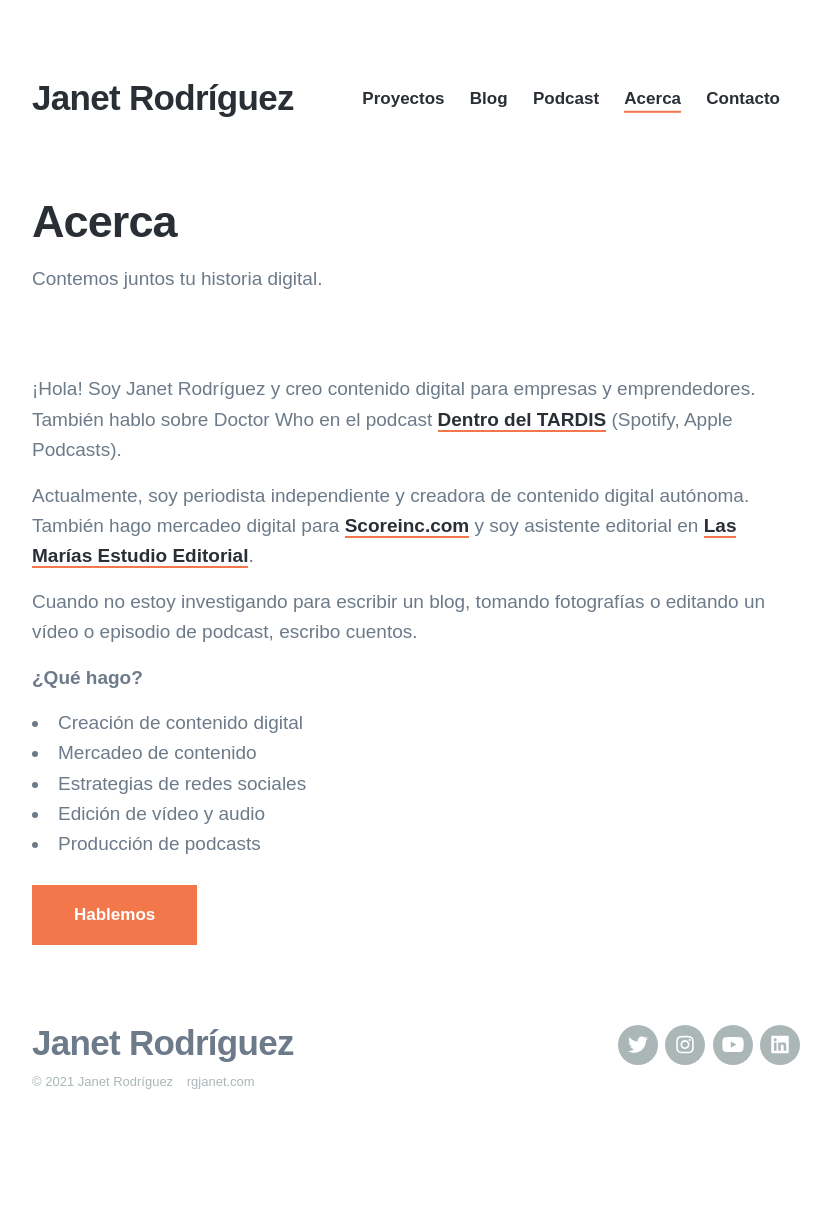
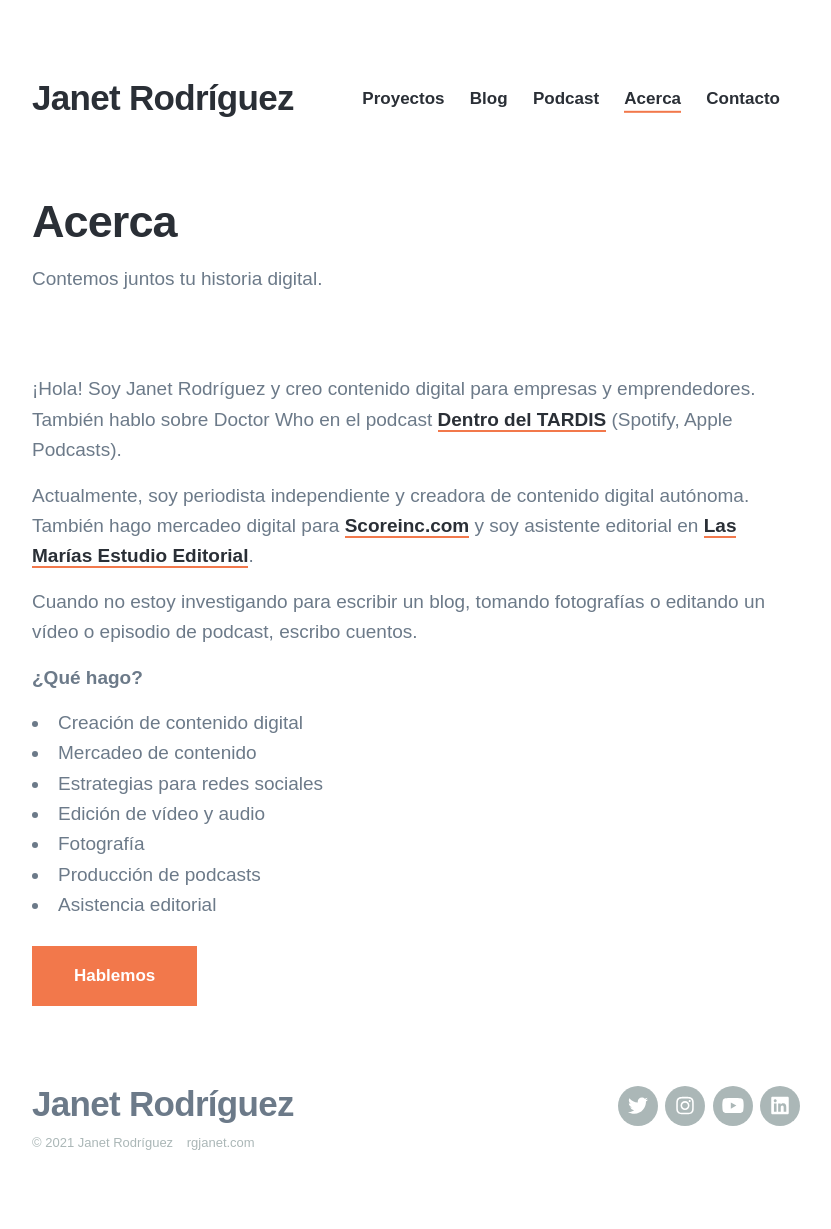
Before and after one commit to rgjanet/rgjanet.github.io, a Jekyll site: the page built from _pages/acerca.md, in a window 1280 px wide. Shown: the whole page, without its empty margins (224-1055 px from the left). Built offline with Jekyll 4.4.1, drawn with Linux system fonts in a browser that asks for light colours; nearby versions of some CDN libraries; some web fonts are replaced; before the commit the page ends 1168 px from its top, so only the background shows below that.

Commit message:
Update acerca.md

```diff
--- a/_pages/acerca.md
+++ b/_pages/acerca.md
@@ -15,8 +15,10 @@ Cuando no estoy investigando para escribir un blog, tomando fotografías o edita
 
 * Creación de contenido digital
 * Mercadeo de contenido
-* Estrategias de redes sociales
+* Estrategias para redes sociales
 * Edición de vídeo y audio
+* Fotografía
 * Producción de podcasts
+* Asistencia editorial
 
 <a href="mailto:janet@rgjanet.com" class="button button--large">Hablemos</a>
```
